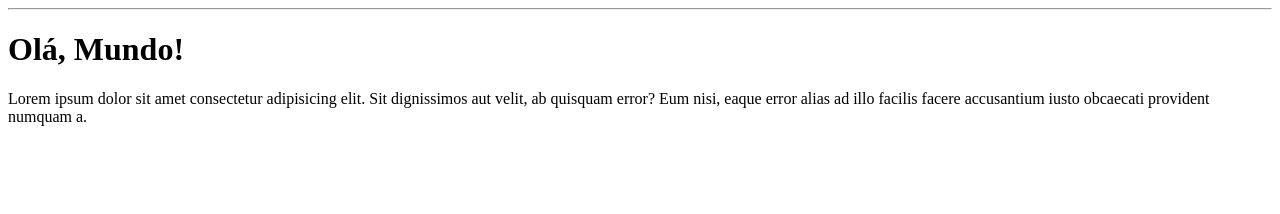
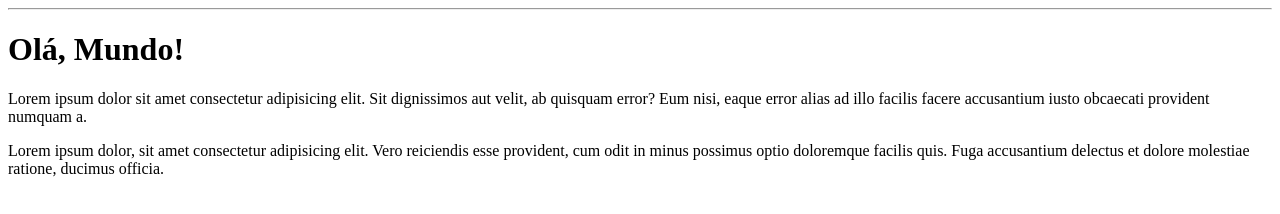
Before and after one commit to Gamileira/Ola-Mundo, a plain HTML site: page site-exemplo/index.html in a window 1280 px wide. Drawn offline with Linux system fonts and the light colour scheme.

Commit message:
adicionei um paragrafo

```diff
--- a/site-exemplo/index.html
+++ b/site-exemplo/index.html
@@ -9,5 +9,6 @@
 <body>
     <h1>Olá, Mundo!</h1>
     <p>Lorem ipsum dolor sit amet consectetur adipisicing elit. Sit dignissimos aut velit, ab quisquam error? Eum nisi, eaque error alias ad illo facilis facere accusantium iusto obcaecati provident numquam a.</p>
+    <p>Lorem ipsum dolor, sit amet consectetur adipisicing elit. Vero reiciendis esse provident, cum odit in minus possimus optio doloremque facilis quis. Fuga accusantium delectus et dolore molestiae ratione, ducimus officia.</p>
 </body>
 </html>
```
